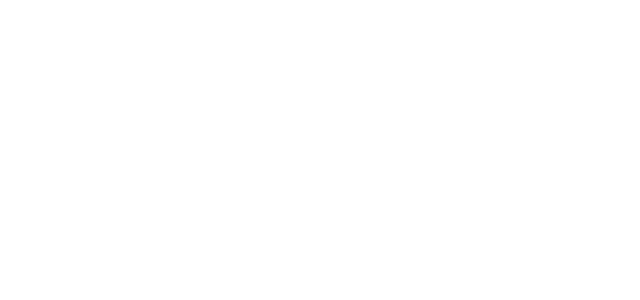
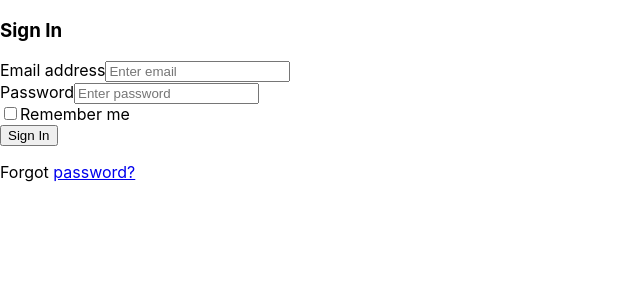
Before and after one commit to ingenio-se/JobbyFullStack, a React (Create React App) app: page /login in a window 1280 px wide. Shown: the top 300 px of the page, without its empty margins (0-640 px from the left). Built offline with nearby package versions, Linux system fonts and the light colour scheme.

Commit message:
New views + routes added (Login/Register/CreateJob)

```diff
--- a/src/App.js
+++ b/src/App.js
@@ -4,15 +4,19 @@ import { BrowserRouter, Switch, Route } from "react-router-dom";
 
 import Home from "./components/Home";
 import JobView from "./components/JobView";
+import Login from "./components/Login";
+import Register from "./components/Register";
+import CreateJob from "./components/CreateJob";
 
 function App() {
   return (
     <BrowserRouter>
       <Switch>
         <Route exact path="/" component={Home} />
-        {/* <Route exact path="/" component={Badges} /> */}
+        <Route exact path="/login" component={Login} />
+        <Route exact path="/register" component={Register} />
         <Route exact path="/job/:jobId" component={JobView} />
-        {/* <Route exact path="/job/:jobId" component={BadgeDetails} /> */}
+        <Route exact path="/job/create" component={CreateJob} />
         {/* <Route component={NotFound} /> */}
       </Switch>
     </BrowserRouter>
--- /dev/null
+++ b/src/components/CreateJob/index.js
@@ -0,0 +1,83 @@
+import React, { Component } from "react";
+import { Link } from "react-router-dom";
+
+export default class index extends Component {
+  render() {
+    return (
+      <form>
+        <h3>Create Vacancy</h3>
+
+        <div className="form-group">
+          <label>Job Title</label>
+          <input
+            type="text"
+            className="form-control"
+            placeholder="First name"
+            id="job-title"
+          />
+        </div>
+
+        <div className="form-group">
+          <label>Location</label>
+          <input
+            type="text"
+            className="form-control"
+            placeholder="Location..."
+            id="job-location"
+          />
+        </div>
+
+        <div className="form-group">
+          <label>Company</label>
+          <input
+            type="text"
+            className="form-control"
+            placeholder="Company Name..."
+            id="job-company"
+          />
+        </div>
+
+        <div className="form-group">
+          <label>Salary Rank</label>
+          <input
+            type="text"
+            className="form-control"
+            placeholder="$37K-$66K (Glassdoor est.)"
+            id="job-salary"
+          />
+        </div>
+
+        <div className="form-group">
+          <label>Ratio 0-10</label>
+          <input
+            type="number"
+            className="form-control"
+            min="0"
+            max="10"
+            id="ratio"
+          />
+        </div>
+
+        <div className="form-group">
+          <label>Description</label>
+          <textarea
+            type="text"
+            className="form-control"
+            placeholder="Job Description..."
+            id="job-description"
+          />
+        </div>
+
+        <Link className="text-reset text-decoration-none" to={`/job/:jobId`}>
+          <button
+            type="submit"
+            className="btn btn-primary btn-block"
+            id="create-job-btn"
+          >
+            Create
+          </button>
+        </Link>
+      </form>
+    );
+  }
+}
--- /dev/null
+++ b/src/components/Login/index.js
@@ -0,0 +1,64 @@
+import React, { Component } from "react";
+import PropTypes from "prop-types";
+import { Link } from "react-router-dom";
+// import "../../../node_modules/bootstrap/dist/css/bootstrap.min.css";
+// import "./style/index.scss";
+
+export default class index extends Component {
+  static propTypes = {
+    prop: PropTypes,
+  };
+
+  render() {
+    return (
+      <form>
+        <h3>Sign In</h3>
+
+        <div className="form-group">
+          <label>Email address</label>
+          <input
+            type="email"
+            className="form-control"
+            placeholder="Enter email"
+            id="email"
+          />
+        </div>
+
+        <div className="form-group">
+          <label>Password</label>
+          <input
+            type="password"
+            className="form-control"
+            placeholder="Enter password"
+            id="password"
+          />
+        </div>
+
+        <div className="form-group">
+          <div className="custom-control custom-checkbox">
+            <input
+              type="checkbox"
+              className="custom-control-input"
+              id="customCheck1"
+            />
+            <label className="custom-control-label" htmlFor="customCheck1">
+              Remember me
+            </label>
+          </div>
+        </div>
+        <Link to={`/`}>
+          <button
+            type="submit"
+            className="btn btn-primary btn-block"
+            id="submit-btn"
+          >
+            Sign In
+          </button>
+        </Link>
+        <p className="forgot-password text-right" id="pwd-forgot">
+          Forgot <a href="#">password?</a>
+        </p>
+      </form>
+    );
+  }
+}
--- /dev/null
+++ b/src/components/Login/style/index.scss
@@ -0,0 +1,84 @@
+@import url("https://fonts.googleapis.com/css?family=Fira+Sans:400,500,600,700,800");
+
+* {
+  box-sizing: border-box;
+}
+body {
+  background: #1c8ef9 !important;
+  min-height: 100vh;
+  display: flex;
+  font-weight: 400;
+  font-family: "Fira Sans", sans-serif;
+}
+
+h1,
+h2,
+h3,
+h4,
+h5,
+h6,
+label,
+span {
+  font-weight: 500;
+  font-family: "Fira Sans", sans-serif;
+}
+
+body,
+html,
+.App,
+#root,
+.auth-wrapper {
+  width: 100%;
+  height: 100%;
+}
+
+.navbar-light {
+  background-color: #ffffff;
+  box-shadow: 0px 14px 80px rgba(34, 35, 58, 0.2);
+}
+
+.auth-wrapper {
+  display: flex;
+  justify-content: center;
+  flex-direction: column;
+  text-align: left;
+}
+
+.auth-inner {
+  width: 450px;
+  margin: auto;
+  background: #ffffff;
+  box-shadow: 0px 14px 80px rgba(34, 35, 58, 0.2);
+  padding: 40px 55px 45px 55px;
+  border-radius: 15px;
+  transition: all 0.3s;
+}
+
+.auth-wrapper .form-control:focus {
+  border-color: #167bff;
+  box-shadow: none;
+}
+
+.auth-wrapper h3 {
+  text-align: center;
+  margin: 0;
+  line-height: 1;
+  padding-bottom: 20px;
+}
+
+.custom-control-label {
+  font-weight: 400;
+}
+
+.forgot-password,
+.forgot-password a {
+  text-align: right;
+  font-size: 13px;
+  padding-top: 10px;
+  color: #7f7d7d;
+  margin: 0;
+}
+
+.forgot-password a {
+  color: #167bff;
+}
--- /dev/null
+++ b/src/components/Register/index.js
@@ -0,0 +1,74 @@
+import React, { Component } from "react";
+import PropTypes from "prop-types";
+import { Link } from "react-router-dom";
+// import "../../../node_modules/bootstrap/dist/css/bootstrap.min.css";
+// import "./style/index.scss";
+
+export default class index extends Component {
+  static propTypes = {
+    prop: PropTypes,
+  };
+
+  render() {
+    return (
+      <form>
+        <h3>Sign Up</h3>
+
+        <div className="form-group">
+          <label>First name</label>
+          <input
+            type="text"
+            className="form-control"
+            placeholder="First name"
+            id="reg-name"
+          />
+        </div>
+
+        <div className="form-group">
+          <label>Last name</label>
+          <input
+            type="text"
+            className="form-control"
+            placeholder="Last name"
+            id="reg-lt-name"
+          />
+        </div>
+
+        <div className="form-group">
+          <label>Email address</label>
+          <input
+            type="email"
+            className="form-control"
+            placeholder="Enter email"
+            id="reg-email"
+          />
+        </div>
+
+        <div className="form-group">
+          <label>Password</label>
+          <input
+            type="password"
+            className="form-control"
+            placeholder="Enter password"
+            id="reg-password"
+          />
+        </div>
+
+        <Link className="text-reset text-decoration-none" to={`/job/create`}>
+          <button
+            type="submit"
+            className="btn btn-primary btn-block"
+            id="register-btn"
+          >
+            Sign Up
+          </button>
+        </Link>
+        <Link className="text-reset text-decoration-none" to={`/login`}>
+          <p className="forgot-password text-right">
+            Already registered <a href="#">sign in?</a>
+          </p>
+        </Link>
+      </form>
+    );
+  }
+}
```
